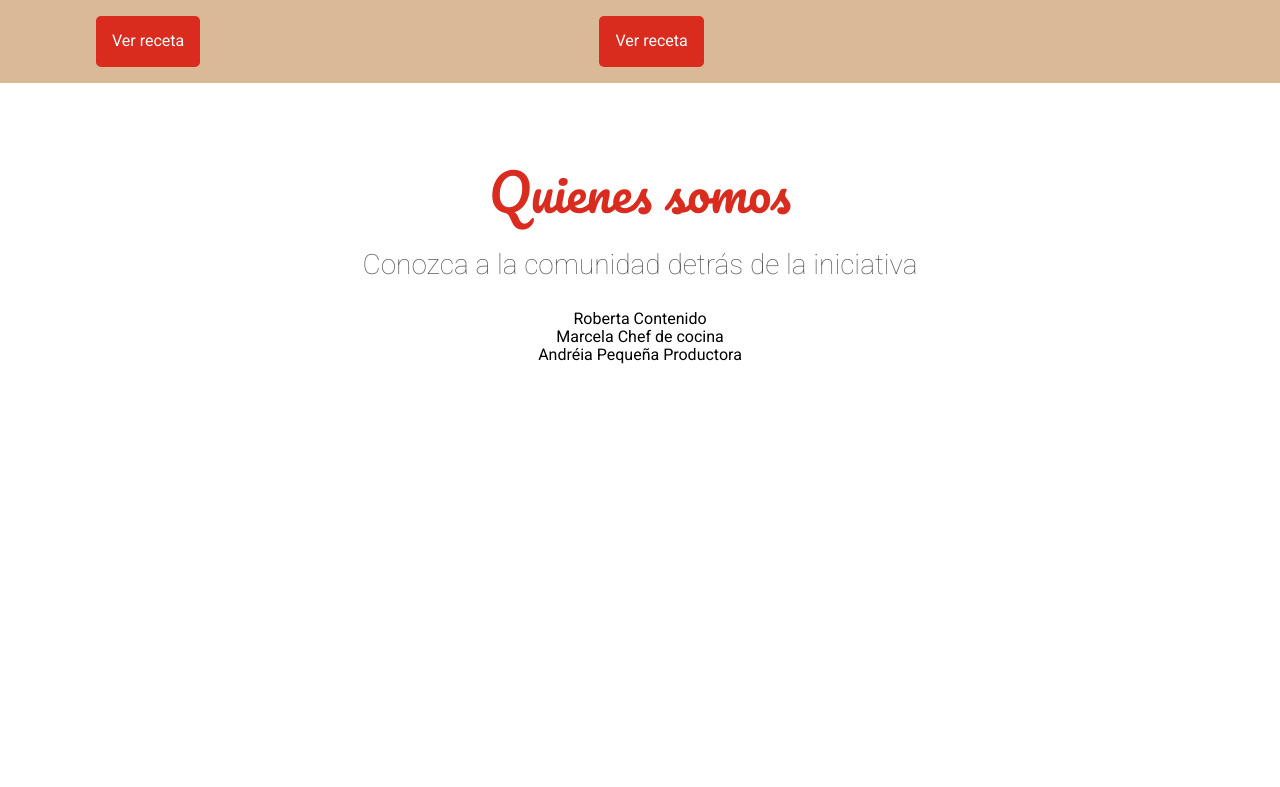
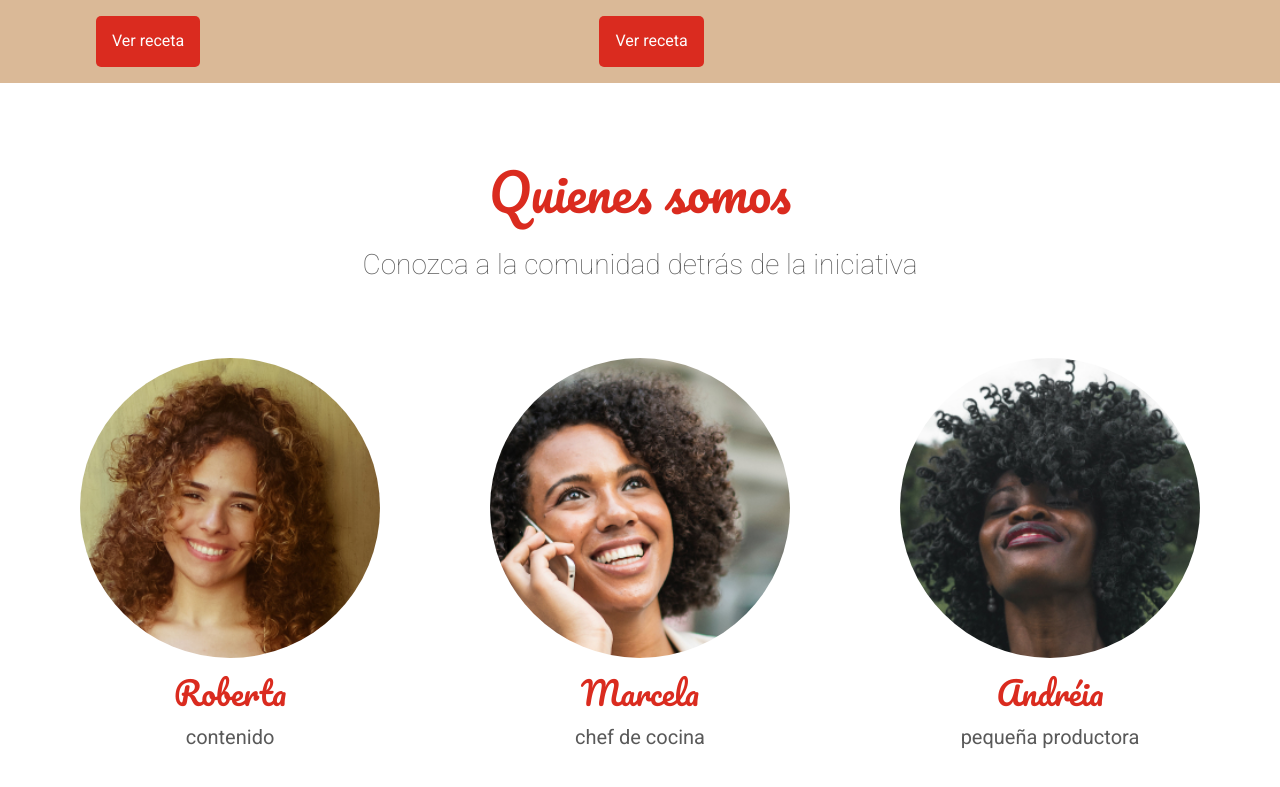
Before and after one commit to Rafagross/arquitectura-css-base-main, a plain HTML site: page index.html in a window 1280 px wide. Shown: the part 2200-2987 px from the top of the page. Before the commit the page ends 2645 px from the top, so only its background shows below. Drawn offline with Linux system fonts and the light colour scheme.

Commit message:
Agregando la seccion personas y estilizando los archivos .css

```diff
--- /dev/null
+++ b/assets/css/persona/persona-funcion.css
@@ -0,0 +1,5 @@
+.persona__funcion{
+    color: #595959;
+    font-size: 1.25rem;
+    text-transform: lowercase;
+}
--- /dev/null
+++ b/assets/css/persona/persona-imagen.css
@@ -0,0 +1,21 @@
+.persona__imagen {
+    height: 300px;
+    width: 300px;
+    margin: 0 auto;
+    background-position: center;
+    background-repeat: no-repeat;
+    background-size: cover;
+    border-radius: 100%;
+}
+
+.persona__imagen--roberta{
+    background-image: url(../../img/personas/roberta.jpg);
+}
+
+.persona__imagen--marcela{
+    background-image: url(../../img/personas/marcela.jpg);
+}
+
+.persona__imagen--andreia{
+    background-image: url(../../img/personas/andrea.jpg);
+}
--- /dev/null
+++ b/assets/css/persona/persona-nombre.css
@@ -0,0 +1,6 @@
+.persona__nombre{
+    color: #da2b1f;
+    font-family: Pacifico, cursive;
+    font-size: 2rem;
+    margin: 1rem 0;
+}
--- /dev/null
+++ b/assets/css/persona/persona.css
@@ -0,0 +1,4 @@
+.persona{
+    display: flex;
+    flex-direction: column;
+}
--- /dev/null
+++ b/assets/css/personas.css
@@ -0,0 +1,5 @@
+.personas{
+    display: flex;
+    justify-content: space-between;
+    padding-top: 3rem;
+}
--- a/index.html
+++ b/index.html
@@ -27,6 +27,12 @@
     <link href="./assets/css/quienes/quienes.css" rel="stylesheet" />
     <link href="./assets/css/quienes/quienes-titulo.css" rel="stylesheet" />
     <link href="./assets/css/quienes/quienes-descripcion.css" rel="stylesheet" />
+    <link href="./assets/css/personas.css" rel="stylesheet" />
+    <link href="./assets/css/persona/persona.css" rel="stylesheet" />
+    <link href="./assets/css/persona/persona-nombre.css" rel="stylesheet" />
+    <link href="./assets/css/persona/persona-imagen.css" rel="stylesheet" />
+    <link href="./assets/css/persona/persona-funcion.css" rel="stylesheet" />
+
 </head>
     <body>
       <header class="cabecera">
```
